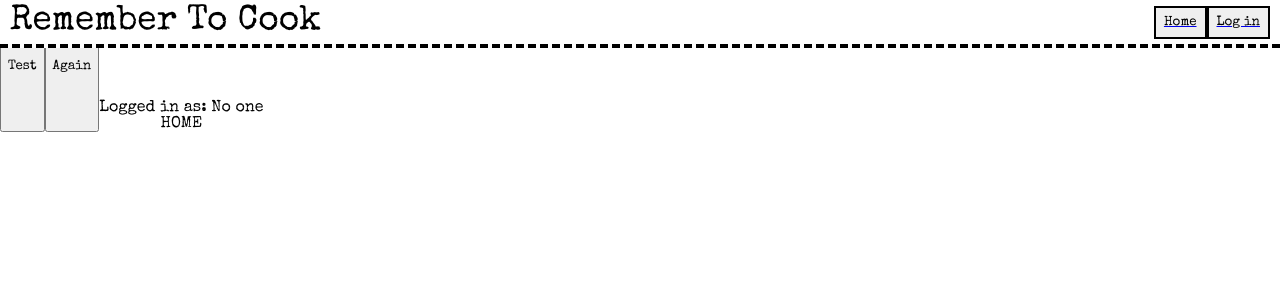
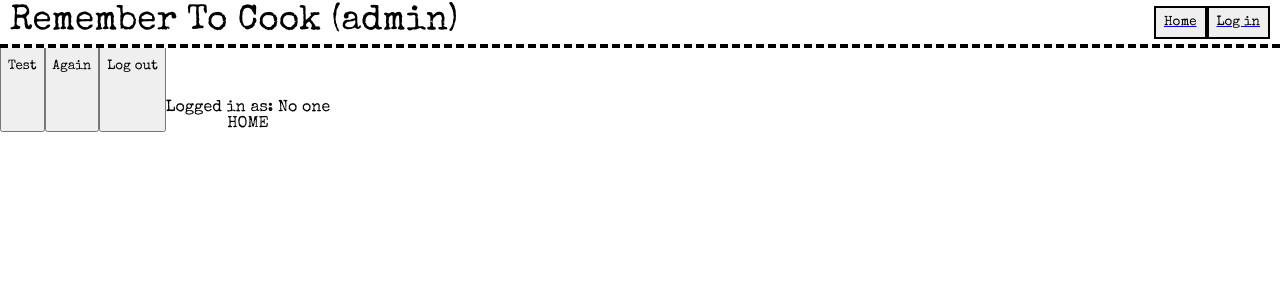
Before and after one commit to braxtonlemmon/recipe-blog-admin, a React (Create React App) app: page / in a window 1280 px wide. Shown: the top 300 px of the page. Built offline with nearby package versions, Linux system fonts and the light colour scheme.

Commit message:
Set expiration to cookie holding jwt

```diff
--- a/src/App.js
+++ b/src/App.js
@@ -35,6 +35,7 @@ function App() {
 
   const handleLogin = (name) => {
     setIsLoggedIn(true);
+    setShowLogin(false);
     setCurrentUser(name);
   }
 
@@ -54,6 +55,10 @@ function App() {
     .then(data => console.log(data));
   }
 
+  const handleLogout = () => {
+    setIsLoggedIn(false);
+    setCurrentUser(null);
+  }
   return (
     <Wrapper>
       <Reset />
@@ -63,6 +68,7 @@ function App() {
       />
       <button onClick={handleClick}>Test</button>
       <button onClick={handleOther}>Again</button>
+      <button onClick={handleLogout}>Log out</button>
       <Main>
         <p>Logged in as: {currentUser ? currentUser : 'No one'}</p>
           <Switch>
--- a/src/components/Header.jsx
+++ b/src/components/Header.jsx
@@ -44,7 +44,7 @@ const Buttons = styled.div`
 function Header(props) {
   return (
     <HeaderBar>
-      <H1>Remember To Cook</H1>
+      <H1>Remember To Cook (admin)</H1>
       {!props.isLoggedIn && (
         <Buttons>
           <Link to="/">
```
